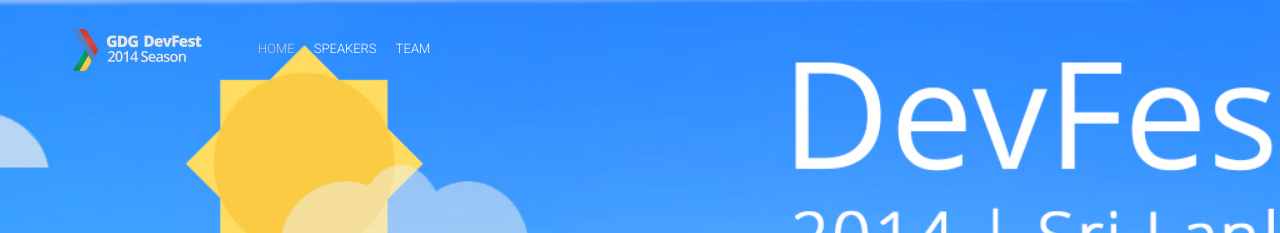
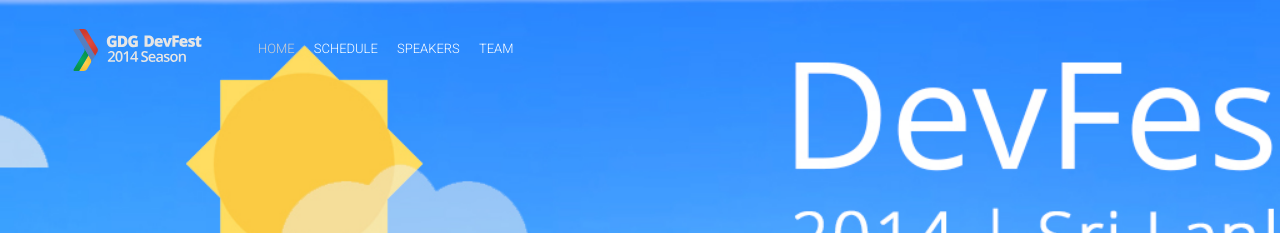
Before and after one commit to CodeLanka/devfeast-2014, a Jekyll site: the page built from index.html, in a window 1280 px wide. Shown: the top 233 px of the page. Built offline with Jekyll 4.4.1, drawn with Linux system fonts in a browser that asks for light colours; nearby versions of some CDN libraries; comment, search, counter and statistics services are not loaded.

Commit message:
Revert "Update _config.yml"
This reverts commit 25a7d92ae597b7fdcd6f1c70c38ac5f39764493a.

```diff
--- a/_config.yml
+++ b/_config.yml
@@ -38,7 +38,7 @@
 # Navigation
 navigationLinks:
  - {permalink: "/", text: "Home"}
- #- {permalink: "/schedule/", text: "Schedule"}
+ - {permalink: "/schedule/", text: "Schedule"}
  - {permalink: "/speakers/", text: "Speakers"}
 
 
```
